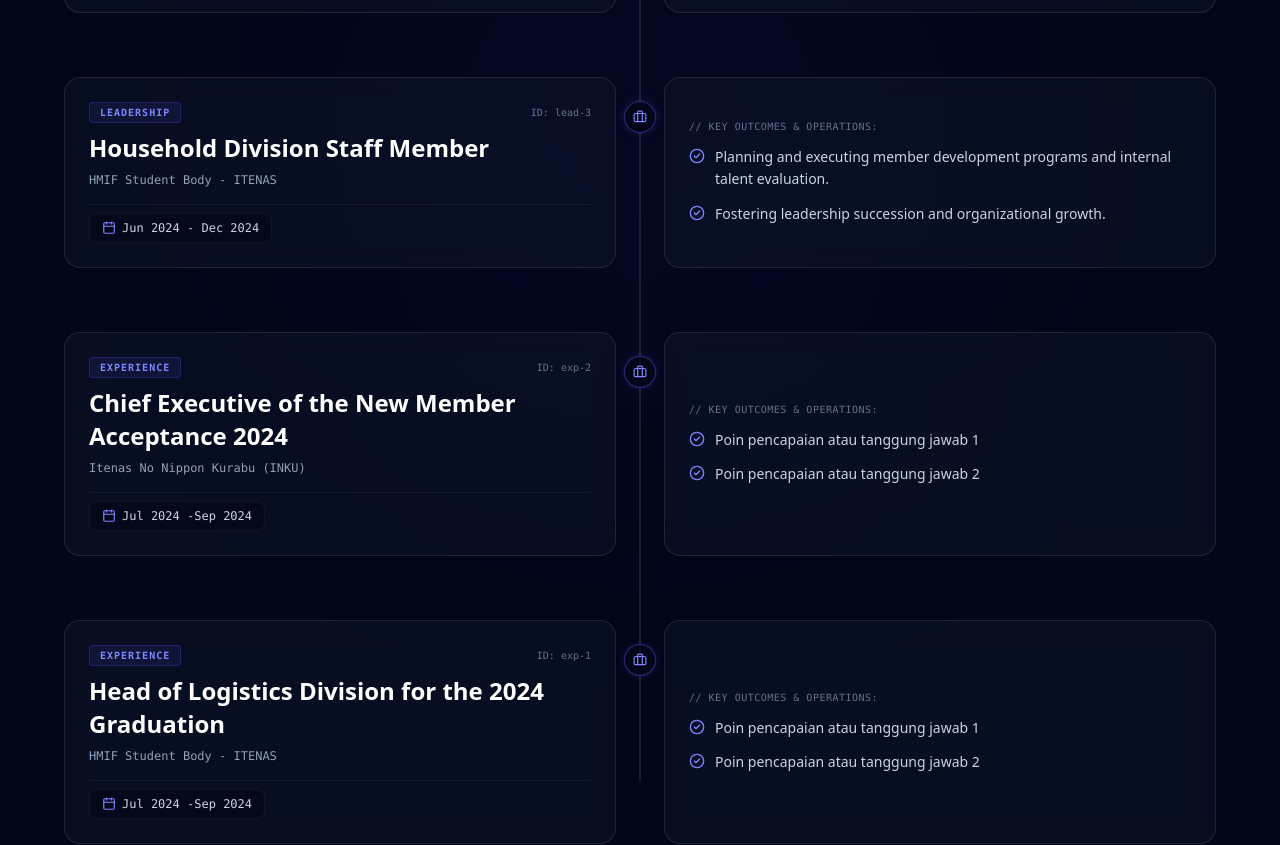
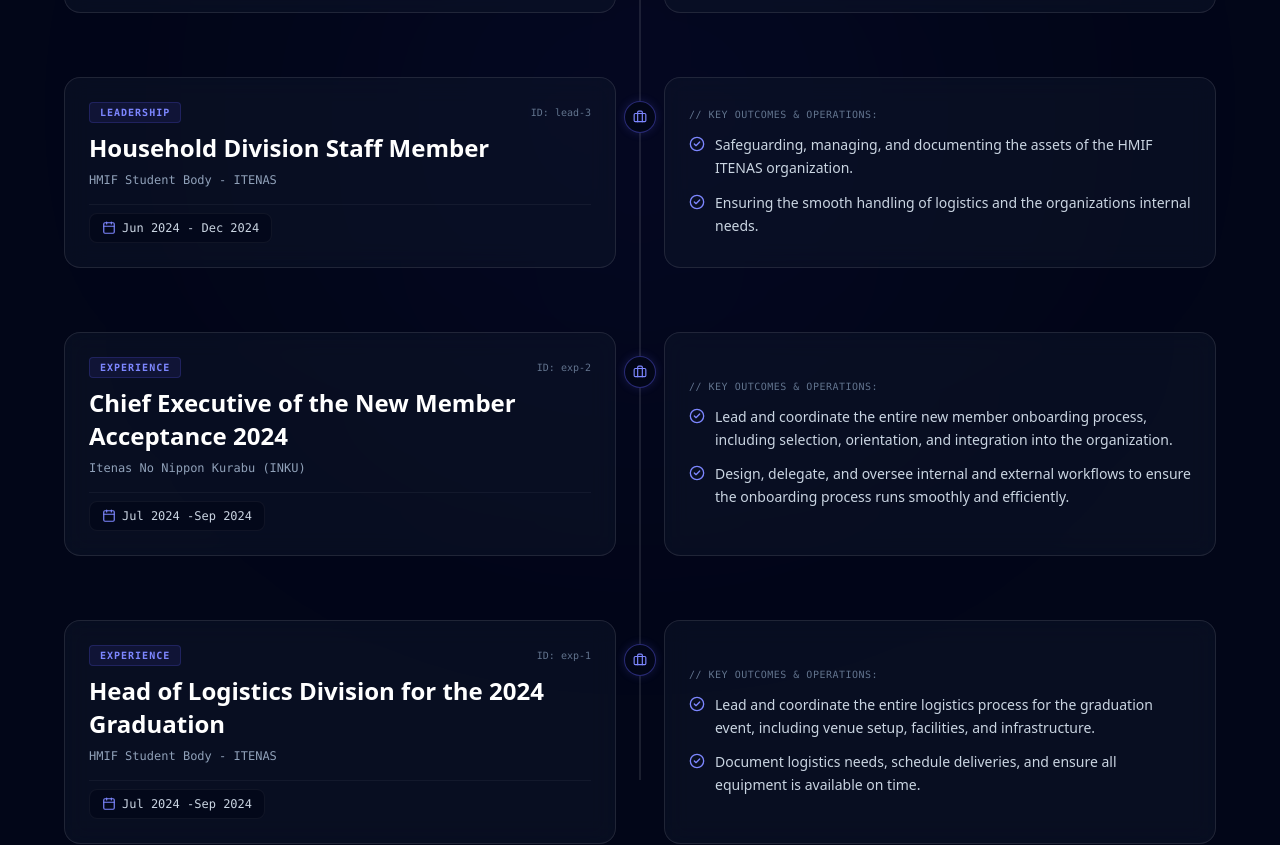
Before and after one commit to FarisyIlman/Portofolio_Website_2026, a Next.js app: page / in a window 1280 px wide. Shown: the part 7660-8505 px from the top of the page. Built offline with nearby package versions, Linux system fonts and the light colour scheme.

Commit message:
add cv and update portofolio

```diff
--- a/data/portfolioData.ts
+++ b/data/portfolioData.ts
@@ -68,7 +68,7 @@
     subtitle: 'HMIF Student Body - ITENAS',
     period: 'Jan 2025 - Dec 2025',
     responsibilities: [
-      'Planning and executing member development programs and internal talent evaluation.',
+      'Planning, Solving, and Executing member development programs and internal talent evaluation.',
       'Fostering leadership succession and organizational growth.'
     ]
   },
@@ -80,8 +80,8 @@
     subtitle: 'HMIF Student Body - ITENAS',
     period: 'Jun 2024 - Dec 2024',
     responsibilities: [
-      'Planning and executing member development programs and internal talent evaluation.',
-      'Fostering leadership succession and organizational growth.'
+      'Safeguarding, managing, and documenting the assets of the HMIF ITENAS organization.',
+      'Ensuring the smooth handling of logistics and the organizations internal needs.'
     ]
   },
   // ➕ TAMBAHKAN PENGALAMAN BARU DI SINI
@@ -92,8 +92,8 @@
     subtitle: 'Itenas No Nippon Kurabu (INKU)',
     period: 'Jul 2024 -Sep 2024',
     responsibilities: [
-      'Poin pencapaian atau tanggung jawab 1',
-      'Poin pencapaian atau tanggung jawab 2'
+      'Lead and coordinate the entire new member onboarding process, including selection, orientation, and integration into the organization.',
+      'Design, delegate, and oversee internal and external workflows to ensure the onboarding process runs smoothly and efficiently.',
     ]
   },
     {
@@ -103,8 +103,8 @@
     subtitle: 'HMIF Student Body - ITENAS',
     period: 'Jul 2024 -Sep 2024',
     responsibilities: [
-      'Poin pencapaian atau tanggung jawab 1',
-      'Poin pencapaian atau tanggung jawab 2'
+      'Lead and coordinate the entire logistics process for the graduation event, including venue setup, facilities, and infrastructure.',
+      'Document logistics needs, schedule deliveries, and ensure all equipment is available on time.',
     ]
   }
 ];
```
Also changed, not shown: 1 other file (tests, documents, lock files or other folders).
